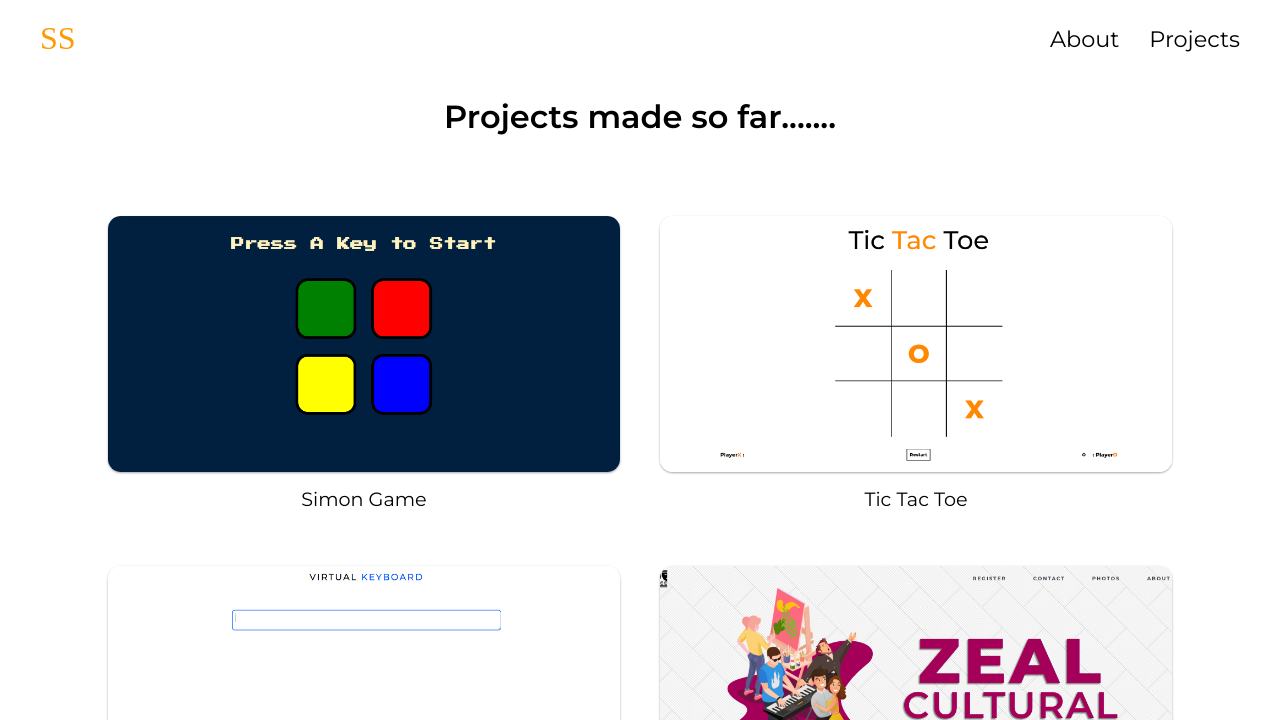
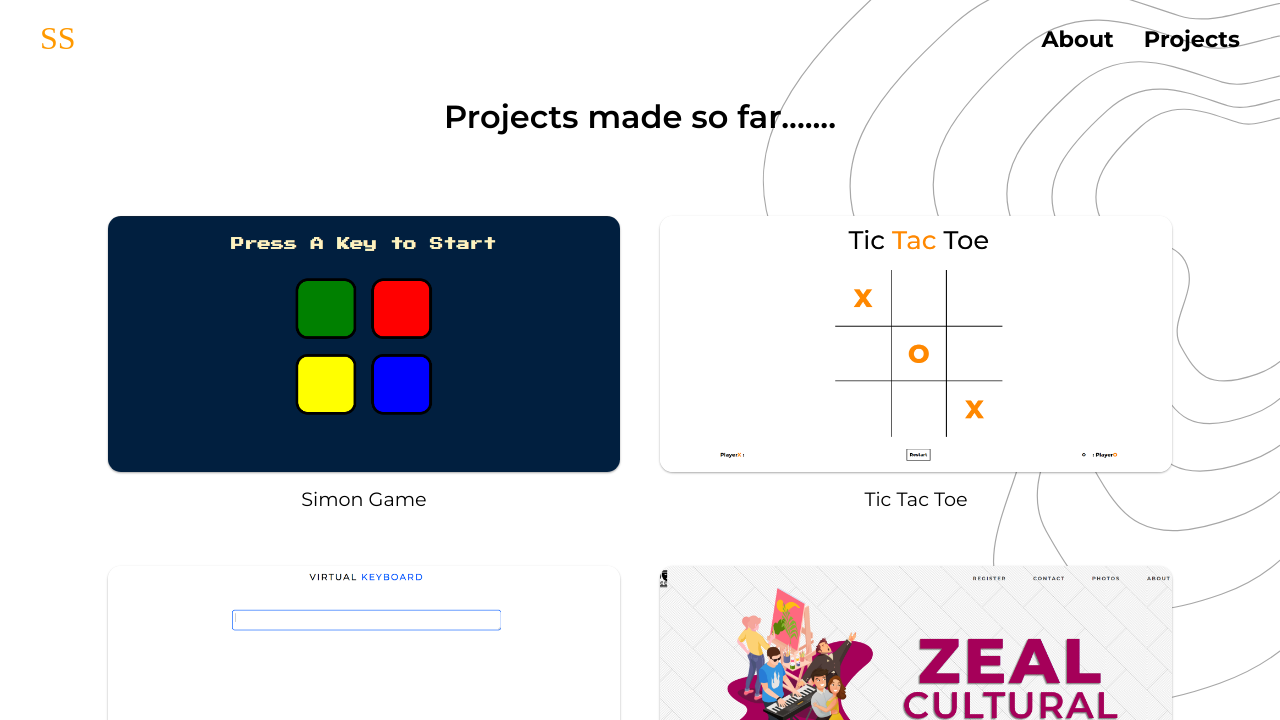
Before and after one commit to saurabhsutar192/Portfolio-Gatsby, a Gatsby site: page /projects in a window 1280 px wide. Shown: the top 720 px of the page. Built offline with nearby package versions, Linux system fonts and the light colour scheme; Gatsby itself is replaced by a stand-in of ours; a web font is replaced by a local one.

Commit message:
styling changes

```diff
--- a/src/CSS/layout.css
+++ b/src/CSS/layout.css
@@ -7,10 +7,16 @@ body {
   font-family: "Montserrat", sans-serif;
   box-sizing: border-box;
   cursor: default;
+  /* color: rgb(70, 70, 70); */
 }
-
+a,
+a > span,
+a > svg {
+  cursor: pointer !important;
+}
 .layoutContainer {
   text-align: center;
+  position: relative;
 }
 
 .NavbarContainer {
@@ -18,6 +24,31 @@ body {
   align-items: center;
   justify-content: space-between;
   padding: 20px 40px;
+}
+.NavbarContainer::before {
+  content: "";
+  position: absolute;
+  width: 42vw;
+  height: 55vw;
+  right: 0;
+  top: 0%;
+  z-index: -1;
+  filter: grayscale(1);
+  background: url("../images/patterns/bg-pattern-intro-right-desktop.svg")
+    no-repeat right/contain;
+}
+.NavbarContainer::after {
+  content: "";
+  position: absolute;
+  width: 25vw;
+  height: 15vw;
+  left: 0;
+  bottom: 0;
+  transform: rotateY(180deg);
+  filter: grayscale(1);
+  z-index: -1;
+  background: url("../images/patterns/bg-pattern-mobile-nav.svg") no-repeat
+    center right/cover;
 }
 
 .logo {
@@ -28,6 +59,7 @@ body {
 .navs {
   display: flex;
   font-size: 1.4rem;
+  font-weight: 700;
 }
 
 .navs a {
@@ -71,4 +103,12 @@ body {
   .links div {
     margin: 0 5px;
   }
+  .NavbarContainer::before {
+    width: 55vw;
+    height: 70vw;
+  }
+  .NavbarContainer::after {
+    width: 50vw;
+    height: 30vw;
+  }
 }
```
Also changed, not shown: src/CSS/home.css (+4 -3 lines), src/images/patterns/bg-pattern-intro-left-desktop.svg (added), src/images/patterns/bg-pattern-intro-left-mobile.svg (added), src/images/patterns/bg-pattern-intro-right-desktop.svg (added), src/images/patterns/bg-pattern-mobile-nav.svg (added), src/images/psSaurabh.png.
